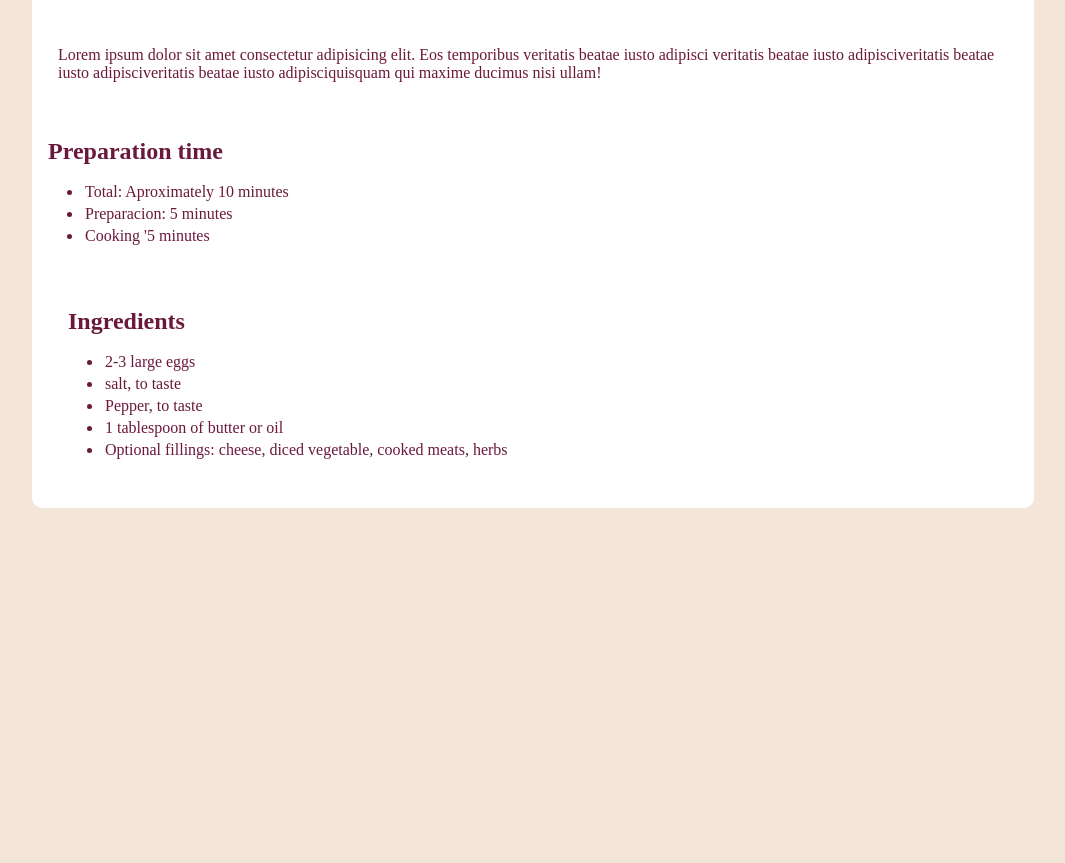
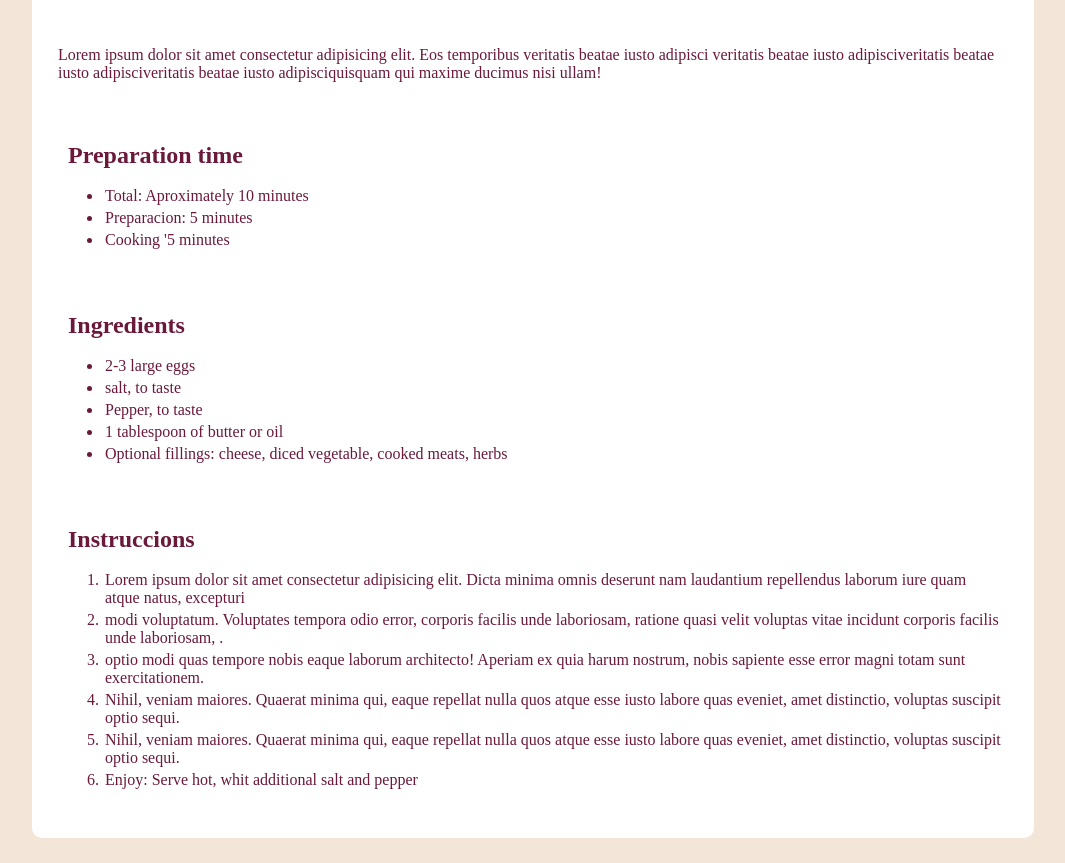
Before and after one commit to JuanCarlosTrianaSanchez/Recipe, a plain HTML site: page index.html in a window 1280 px wide. Shown: the part 580-1443 px from the top of the page, without its empty margins (107-1172 px from the left). Before the commit the page ends 1113 px from the top, so only its background shows below. Drawn offline with Linux system fonts and the light colour scheme.

Commit message:
V4 instruccion

```diff
--- a/css/style.css
+++ b/css/style.css
@@ -40,7 +40,7 @@ p {
   border-radius: 5px;
 }
 
-#ingred {
+.recipe {
 
     margin: 20px;
     padding: 10px;
--- a/index.html
+++ b/index.html
@@ -18,7 +18,7 @@
         beatae iusto adipisciveritatis beatae iusto adipisciquisquam qui maxime
         ducimus nisi ullam!
       </p>
-      <div id="timer">
+      <div class="recipe">
         <h2>Preparation time</h2>
         <ul>
           <li>Total: Aproximately 10 minutes</li>
@@ -27,7 +27,7 @@
         </ul>
       </div>
 
-      <div id="ingred">
+      <div class="recipe">
         <h2>Ingredients</h2>
         <ul>
           <li>2-3 large eggs</li>
@@ -39,6 +39,37 @@
           </li>
         </ul>
       </div>
+      <div class="recipe">
+        <h2>Instruccions</h2>
+        <ol>
+          <li>
+            Lorem ipsum dolor sit amet consectetur adipisicing elit. Dicta
+            minima omnis deserunt nam laudantium repellendus laborum iure quam
+            atque natus, excepturi
+          </li>
+          <li>
+            modi voluptatum. Voluptates tempora odio error, corporis facilis
+            unde laboriosam, ratione quasi velit voluptas vitae incidunt
+            corporis facilis unde laboriosam, .
+          </li>
+          <li>
+            optio modi quas tempore nobis eaque laborum architecto! Aperiam ex
+            quia harum nostrum, nobis sapiente esse error magni totam sunt
+            exercitationem.
+          </li>
+          <li>
+            Nihil, veniam maiores. Quaerat minima qui, eaque repellat nulla quos
+            atque esse iusto labore quas eveniet, amet distinctio, voluptas
+            suscipit optio sequi.
+          </li>
+          <li>
+            Nihil, veniam maiores. Quaerat minima qui, eaque repellat nulla quos
+            atque esse iusto labore quas eveniet, amet distinctio, voluptas
+            suscipit optio sequi.
+          </li>
+          <li>Enjoy: Serve hot, whit additional salt and pepper</li>
+        </ol>
+      </div>
     </main>
   </body>
 </html>
```
